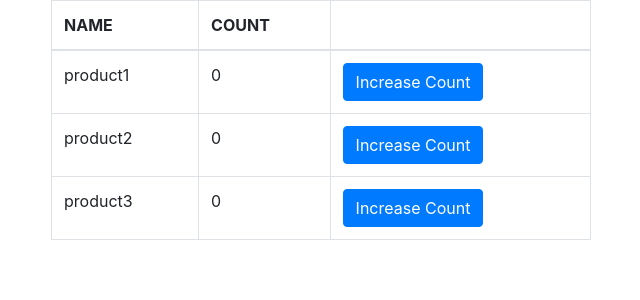
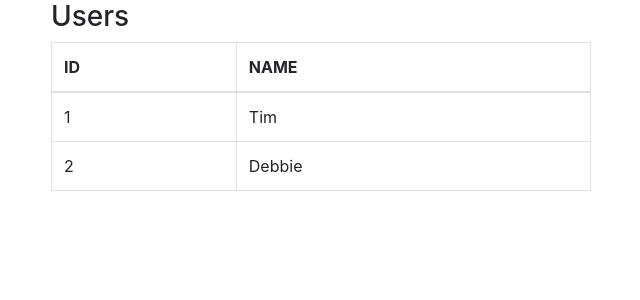
Before and after one commit to UniquelySimilar/vue-sandbox, a Vue app: page / in a window 1280 px wide. Shown: the top 300 px of the page, without its empty margins (34-674 px from the left). Built offline with nearby package versions, Linux system fonts and the light colour scheme.

Commit message:
vue test vuex module

```diff
--- a/src/App.vue
+++ b/src/App.vue
@@ -1,16 +1,16 @@
 <template>
   <div id="app" class="container">
-    <function-inside-loop />
+    <vuex-module />
   </div>
 </template>
 
 <script>
-  import FunctionInsideLoop from '@/components/vue-help-forum/misc/FunctionInsideLoop'
+  import VuexModule from '@/components/vuetest/vuex-module/VuexModule'
 
   export default {
     name: 'App',
     components: {
-      FunctionInsideLoop
+      VuexModule
     },
     data() {
       return {
--- /dev/null
+++ b/src/components/vuetest/vuex-module/VuexModule.vue
@@ -0,0 +1,33 @@
+<template>
+  <div class="vuex-module">
+    <h3>Users</h3>
+    <div class="row">
+      <div class="col-md-6">
+        <table class="table table-bordered">
+          <thead>
+            <tr>
+              <th>ID</th>
+              <th>NAME</th>
+            </tr>
+          </thead>
+          <tbody>
+            <tr v-for="user in users" :key="user.id">
+              <td>{{ user.id }}</td>
+              <td>{{ user.name }}</td>
+            </tr>
+          </tbody>
+        </table>
+      </div>
+    </div>
+  </div>
+</template>
+
+<script>
+  export default {
+    computed: {
+      users() {
+        return this.$store.state.userModule.users;
+      }
+    },
+  }
+</script>
--- /dev/null
+++ b/src/components/vuetest/vuex-module/store.js
@@ -0,0 +1,12 @@
+import Vue from 'vue'
+import Vuex from 'vuex'
+
+import userModule from './user-store-module.js'
+
+Vue.use(Vuex)
+
+export default new Vuex.Store({
+  modules: {
+    userModule: userModule
+  }
+})
--- /dev/null
+++ b/src/components/vuetest/vuex-module/user-store-module.js
@@ -0,0 +1,16 @@
+const userModule = {
+  state: () => ({
+    users: [
+      {
+        id: 1,
+        name: 'Tim'
+      },
+      {
+        id: 2,
+        name: 'Debbie'
+      }
+    ]
+  }),
+}
+
+export default userModule;
--- a/src/main.js
+++ b/src/main.js
@@ -1,8 +1,9 @@
 import Vue from 'vue'
 import App from './App.vue'
 import router from './router'
-import store from './store'
+//import store from './store'
 //import store from './store/react-to-vuex-store.js'
+import store from '@/components/vuetest/vuex-module/store.js'
 
 import 'bootstrap/dist/css/bootstrap.css'
 // Uncomment when using Bootstrap components
```
